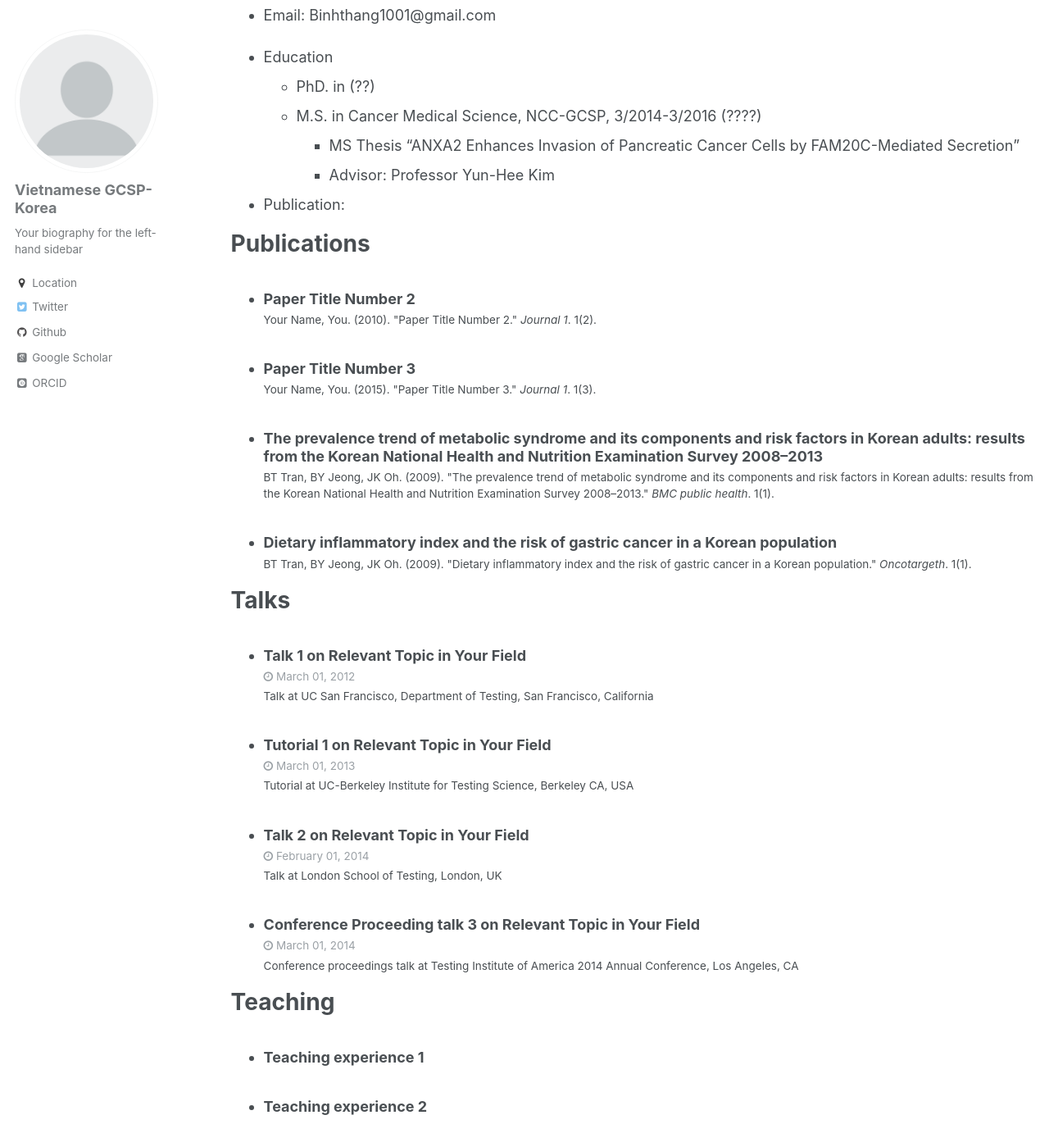
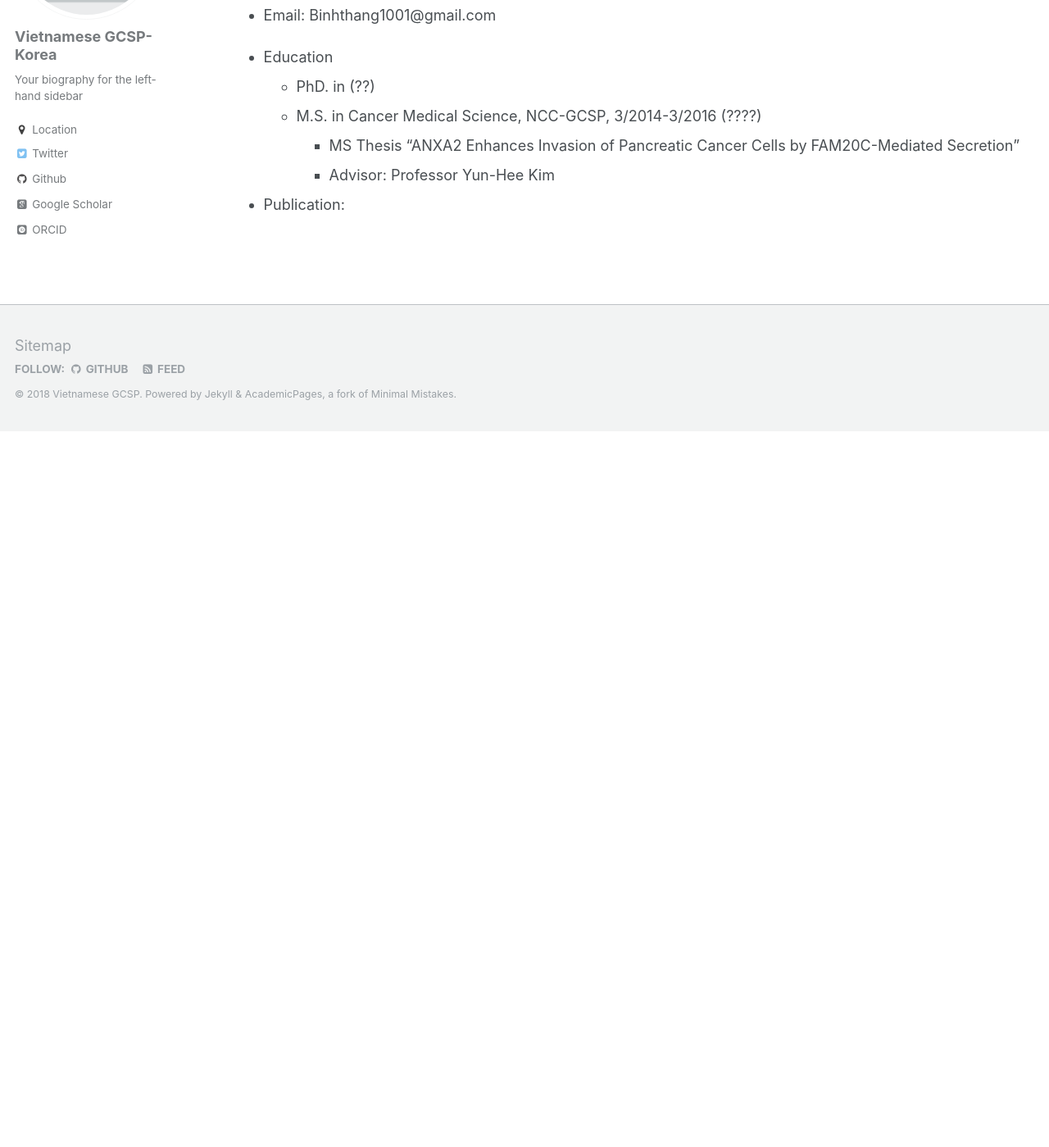
Before and after one commit to kklot/gcsp, a Jekyll site: the page built from _pages/cv.md, in a window 1280 px wide and 1400 px high, scrolled down 6626 px. Shown: the whole window at 82% size. Built offline with Jekyll 4.4.1, drawn with Linux system fonts in a browser that asks for light colours; some web fonts are replaced; after the commit the page ends 7152 px from its top, so only the background shows below that.

Commit message:
Update cv.md

```diff
--- a/_pages/cv.md
+++ b/_pages/cv.md
@@ -208,23 +208,3 @@ To, Thi Ngoc Han (HCMC, Vietnam)
     * MS Thesis "ANXA2 Enhances Invasion of Pancreatic Cancer Cells by FAM20C-Mediated Secretion"
     * Advisor: Professor Yun-Hee Kim
  * Publication:
-
-
-
-Publications
-======
-  <ul>{% for post in site.publications %}
-    {% include archive-single-cv.html %}
-  {% endfor %}</ul>
-
-Talks
-======
-  <ul>{% for post in site.talks %}
-    {% include archive-single-talk-cv.html %}
-  {% endfor %}</ul>
-
-Teaching
-======
-  <ul>{% for post in site.teaching %}
-    {% include archive-single-cv.html %}
-  {% endfor %}</ul>
```
